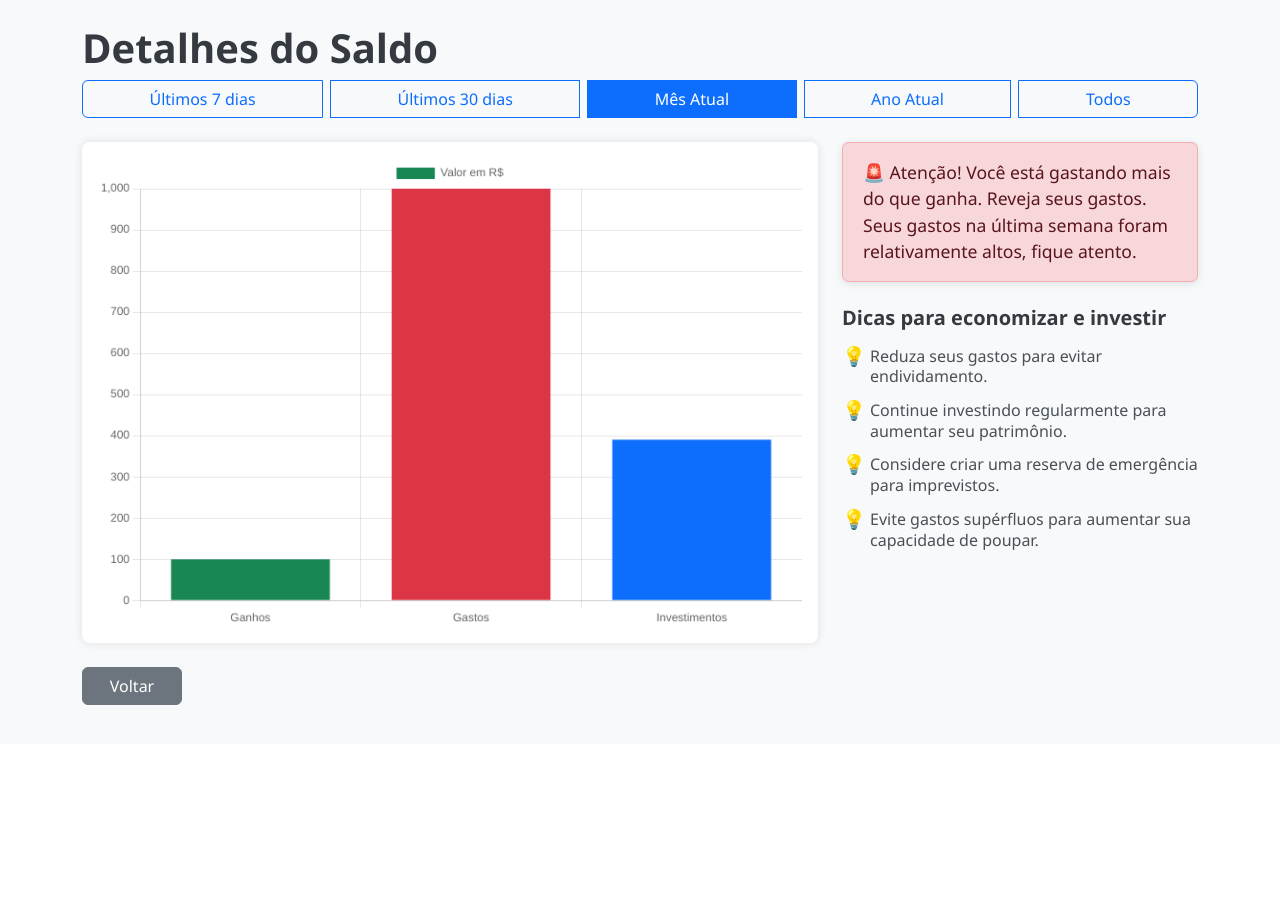
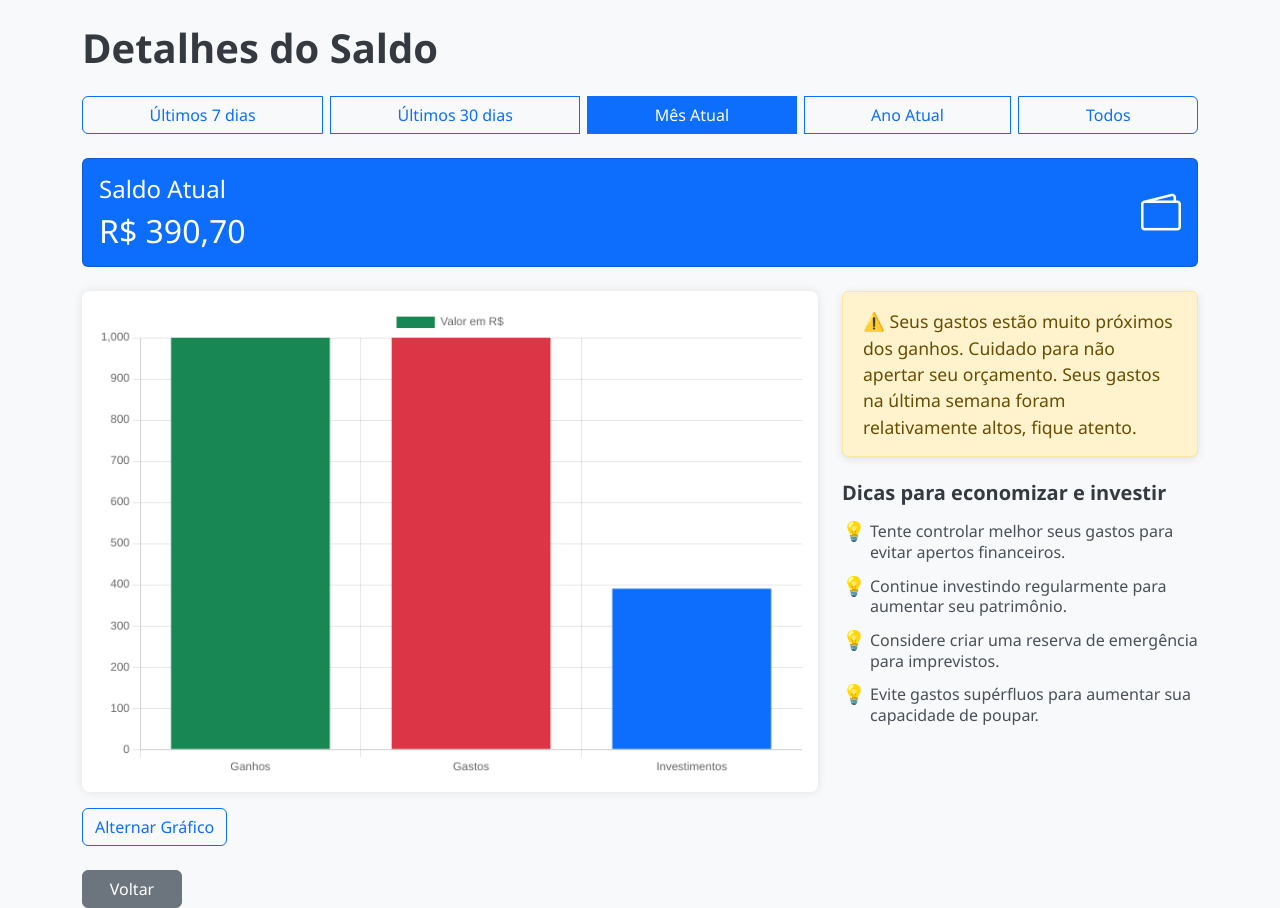
Before and after one commit to soGabiis/Gestao-Financeira, a Flask app: page /saldo in a window 1280 px wide. Shown: the part 56-964 px from the top of the page. Before the commit the page ends 761 px from the top, so only its background shows below. Run offline with Flask 3, Linux system fonts and the light colour scheme.

Commit message:
fixed saldo

```diff
--- a/data/dados.json
+++ b/data/dados.json
@@ -28,13 +28,8 @@
     },
     "ganhos": [
         {
-            "nome": "Ganhei da mãe",
-            "valor": 100,
-            "data": "2025-07-01"
-        },
-        {
-            "nome": "BET",
-            "valor": 100,
+            "nome": "Aluguelzinho",
+            "valor": 1000,
             "data": "2025-08-05"
         }
     ]
--- a/static/js/saldo.js
+++ b/static/js/saldo.js
@@ -64,6 +64,9 @@ function aplicarFiltro(data, periodo) {
   const somaGanhos = somaValores(ganhos);
   const somaGastos = somaValores(gastos);
   const somaInvestimentos = somaValores(investimentos);
+
+  atualizarCardSaldo(somaGanhos, somaGastos, somaInvestimentos);
+
 
   atualizarGraficoInterativo(ganhos, gastos, investimentos);
   atualizarAlertasComplexos(ganhos, gastos, investimentos, somaGanhos, somaGastos, somaInvestimentos);
@@ -289,3 +292,12 @@ function mostrarErro(mensagem) {
 function formatarReais(valor) {
   return valor.toLocaleString("pt-BR", { style: "currency", currency: "BRL" });
 }
+
+function atualizarCardSaldo(ganhos, gastos, investimentos) {
+  const saldo = ganhos - gastos + investimentos;
+  const cardSaldo = document.getElementById("valorSaldo");
+
+  if (cardSaldo) {
+    cardSaldo.textContent = formatarReais(saldo);
+  }
+}
--- a/templates/saldo.html
+++ b/templates/saldo.html
@@ -16,14 +16,31 @@
   </nav>
 
   <div class="container mt-4">
-    <h1>Detalhes do Saldo</h1>
+    <h1 class="mb-4">Detalhes do Saldo</h1>
+
+    <!-- Card de Saldo Atual -->
+    <div class="card text-white bg-primary mb-4">
+      <div class="card-body d-flex justify-content-between align-items-center">
+        <div>
+          <h4 class="card-title">Saldo Atual</h4>
+          <h2 class="card-text" id="valorSaldo">R$ 0,00</h2>
+        </div>
+        <i class="bi bi-wallet2" style="font-size: 2.5rem;"></i>
+      </div>
+    </div>
 
     <div class="row">
       <div class="col-md-8">
         <canvas id="graficoSaldo" width="600" height="400"></canvas>
+        <canvas id="graficoComparativo" width="600" height="400" style="display:none;"></canvas>
+
+        <div class="mt-3">
+          <button id="alternarGrafico" class="btn btn-outline-primary">Alternar Gráfico</button>
+        </div>
       </div>
+
       <div class="col-md-4">
-        <div id="alertas" class="alert mt-4" role="alert" style="display:none; cursor:pointer;"></div>
+        <div id="alertas" class="alert mt-2" role="alert" style="display:none;"></div>
 
         <div class="mt-4">
           <h5>Dicas para economizar e investir</h5>
@@ -44,7 +61,7 @@
           <button type="button" class="btn-close" data-bs-dismiss="modal" aria-label="Fechar"></button>
         </div>
         <div class="modal-body" id="modalSugestoesConteudo">
-          <!-- Conteúdo será inserido via JS -->
+          <!-- Conteúdo via JS -->
         </div>
         <div class="modal-footer">
           <button type="button" class="btn btn-secondary" data-bs-dismiss="modal">Fechar</button>
@@ -53,7 +70,9 @@
     </div>
   </div>
 
+  <!-- Scripts -->
+  <script src="https://cdn.jsdelivr.net/npm/bootstrap@5.3.3/dist/js/bootstrap.bundle.min.js"></script>
   <script src="{{ url_for('static', filename='js/saldo.js') }}"></script>
-  <script src="https://cdn.jsdelivr.net/npm/bootstrap@5.3.3/dist/js/bootstrap.bundle.min.js"></script>
+  <link rel="stylesheet" href="https://cdn.jsdelivr.net/npm/bootstrap-icons/font/bootstrap-icons.css" />
 </body>
 </html>
```
